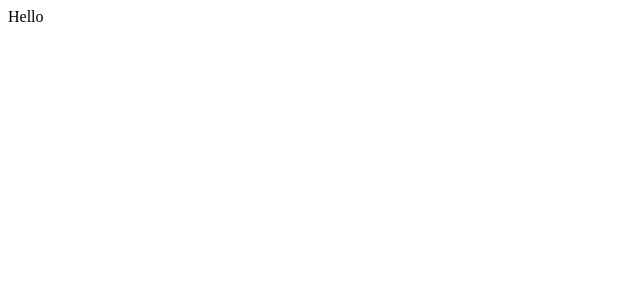
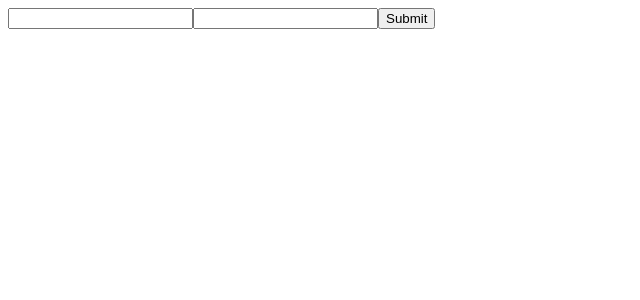
Before and after one commit to miletich/hooks-form, a React (Create React App) app: page / in a window 1280 px wide. Shown: the top 300 px of the page, without its empty margins (0-640 px from the left). Built offline with nearby package versions, Linux system fonts and the light colour scheme.

Commit message:
Init markup

```diff
--- a/src/App.tsx
+++ b/src/App.tsx
@@ -1,7 +1,13 @@
 import React from "react";
 
 const App: React.FC = () => {
-  return <div>Hello</div>;
+  return (
+    <form>
+      <input type="email" name="email" />
+      <input type="password" name="password" />
+      <button type="submit">Submit</button>
+    </form>
+  );
 };
 
 export default App;
```
